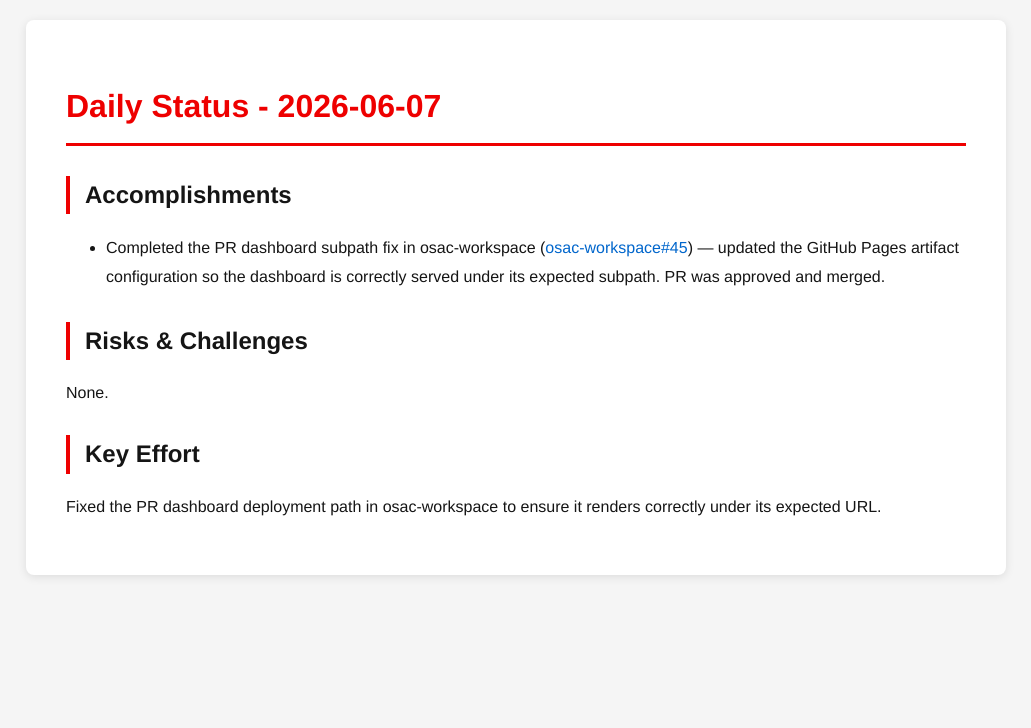
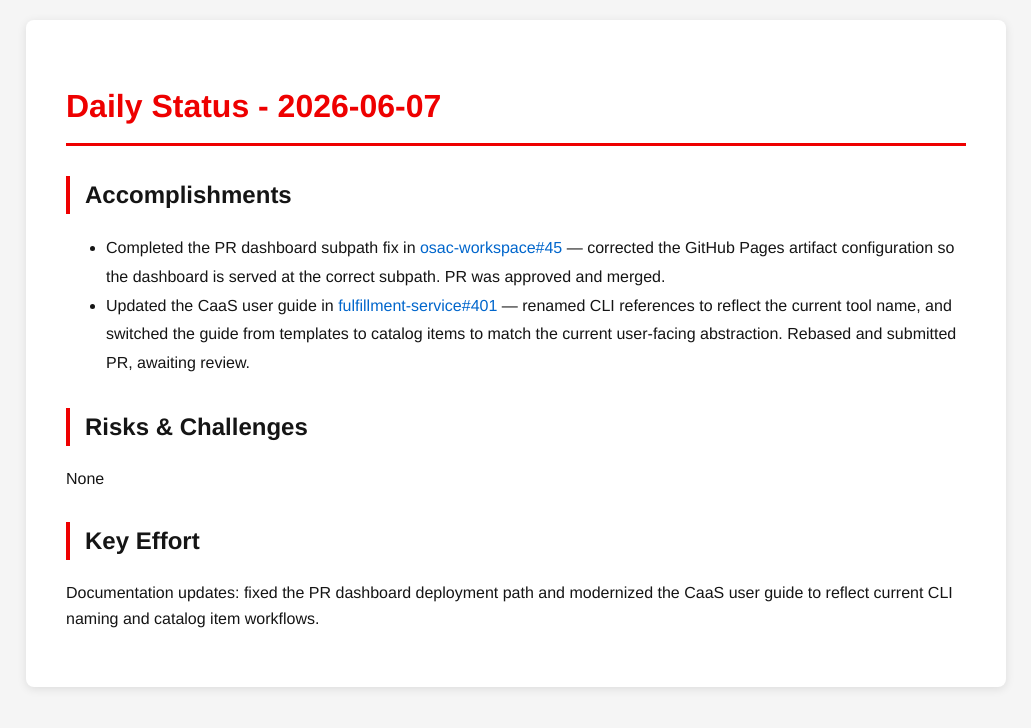
Before and after one commit to tzvatot/daily-status, a Jekyll site: the page built from 2026-06-07.md, in a window 1280 px wide. Shown: the top 728 px of the page, without its empty margins (124-1155 px from the left). Built offline with Jekyll 4.4.1, drawn with Linux system fonts in a browser that asks for light colours.

Commit message:
Daily status update - 2026-06-07

```diff
--- a/2026-06-07.md
+++ b/2026-06-07.md
@@ -7,10 +7,11 @@ date: 2026-06-07
 # Daily Status - 2026-06-07
 
 ## Accomplishments
-- Completed the PR dashboard subpath fix in osac-workspace ([osac-workspace#45](https://github.com/osac-project/osac-workspace/pull/45)) — updated the GitHub Pages artifact configuration so the dashboard is correctly served under its expected subpath. PR was approved and merged.
+- Completed the PR dashboard subpath fix in [osac-workspace#45](https://github.com/osac-project/osac-workspace/pull/45) — corrected the GitHub Pages artifact configuration so the dashboard is served at the correct subpath. PR was approved and merged.
+- Updated the CaaS user guide in [fulfillment-service#401](https://github.com/osac-project/fulfillment-service/pull/401) — renamed CLI references to reflect the current tool name, and switched the guide from templates to catalog items to match the current user-facing abstraction. Rebased and submitted PR, awaiting review.
 
 ## Risks & Challenges
-None.
+None
 
 ## Key Effort
-Fixed the PR dashboard deployment path in osac-workspace to ensure it renders correctly under its expected URL.
+Documentation updates: fixed the PR dashboard deployment path and modernized the CaaS user guide to reflect current CLI naming and catalog item workflows.
```
